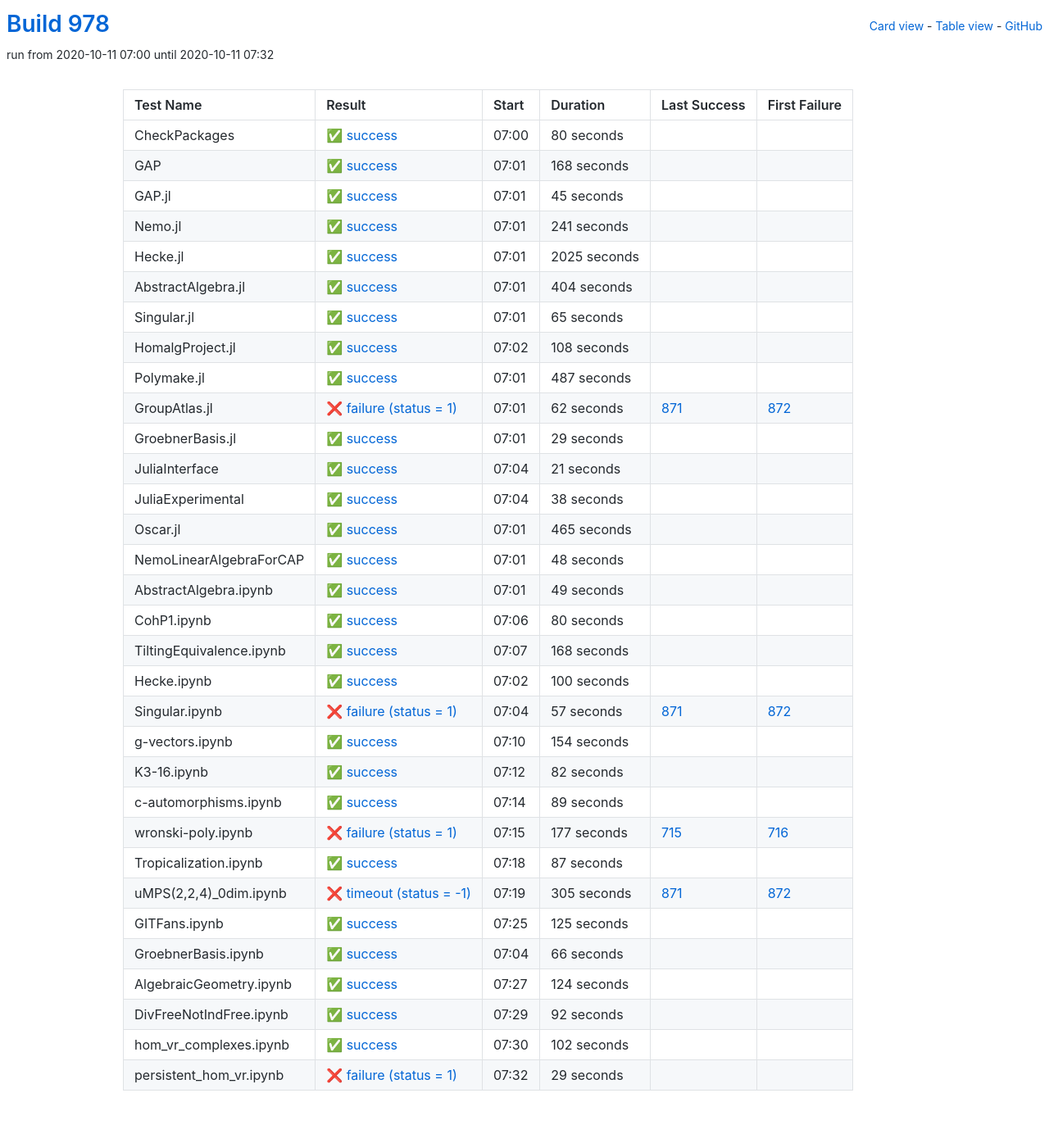
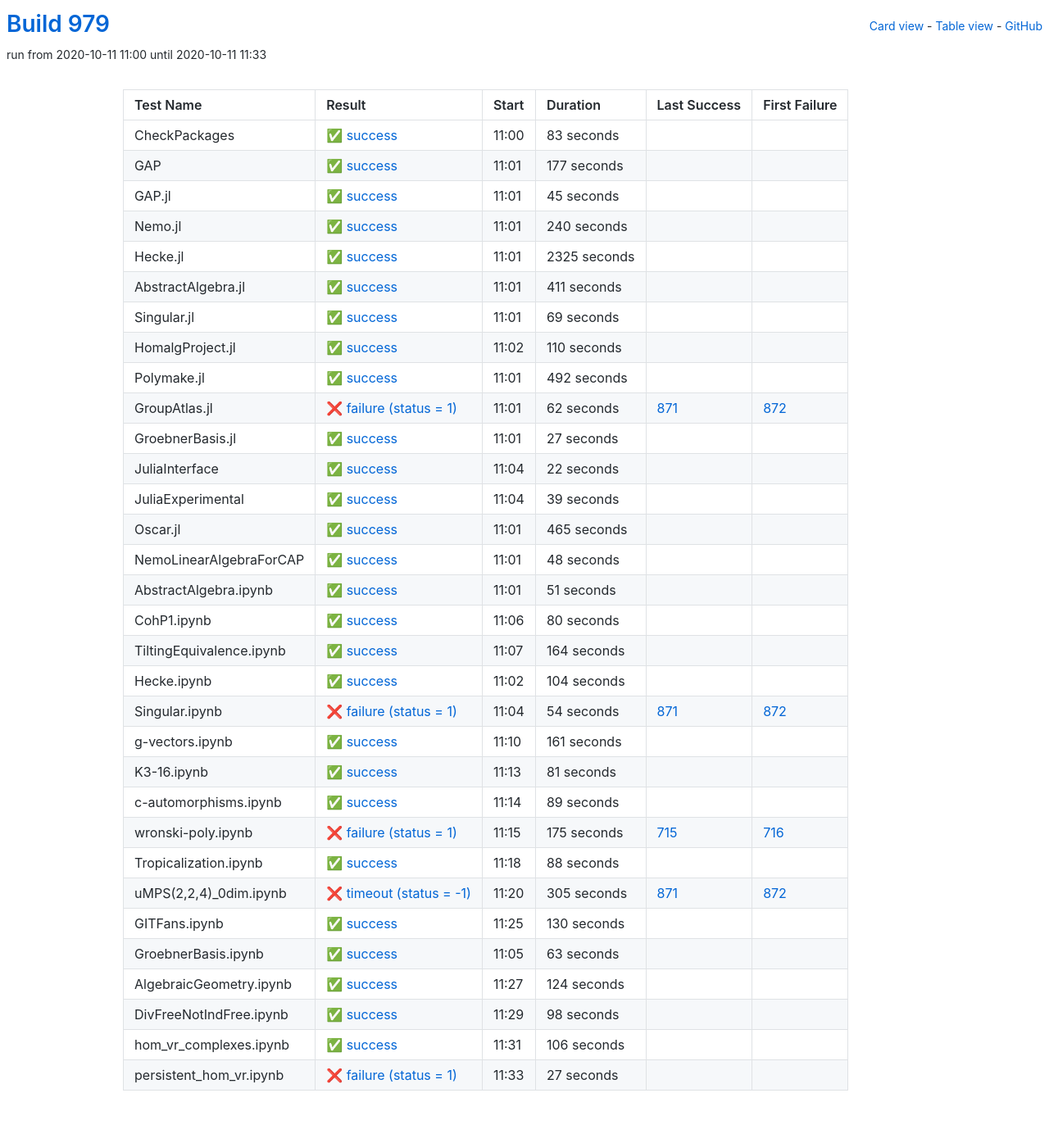
Before and after one commit to oscar-system/oscar-ci-status-stable, a Jekyll site: the page built from table.html, in a window 1280 px wide. Shown: the whole page at 82% size. Built offline with Jekyll 4.4.1, drawn with Linux system fonts in a browser that asks for light colours.

Commit message:
Build #979

```diff
--- a/_data/ci.yml
+++ b/_data/ci.yml
@@ -1,6 +1,6 @@
 ---
-build: 978
-build_url: https://oscarci.mathematik.uni-kl.de/job/oscar-stable/978/
+build: 979
+build_url: https://oscarci.mathematik.uni-kl.de/job/oscar-stable/979/
 job: oscar-stable
 organization: oscar-system
 repo: oscar-ci-status-stable
@@ -8,32 +8,32 @@ repourl: https://github.com/oscar-system/oscar-ci-status-stable
 tests:
 - name: CheckPackages
   id: checkpackages
-  log: https://oscarci.mathematik.uni-kl.de/job/oscar-stable/978/artifact/logs/build-978/CheckPackages.log
-  start: 2020-10-11 07:00
+  log: https://oscarci.mathematik.uni-kl.de/job/oscar-stable/979/artifact/logs/build-979/CheckPackages.log
+  start: 2020-10-11 11:00
   success: true
   exitcode: 0
   status: success
-  duration: 80
+  duration: 83
   last_success: false
   last_success_url:
   first_failure: false
   first_failure_url:
 - name: GAP
   id: gap
-  log: https://oscarci.mathematik.uni-kl.de/job/oscar-stable/978/artifact/logs/build-978/GAP.log
-  start: 2020-10-11 07:01
+  log: https://oscarci.mathematik.uni-kl.de/job/oscar-stable/979/artifact/logs/build-979/GAP.log
+  start: 2020-10-11 11:01
   success: true
   exitcode: 0
   status: success
-  duration: 168
+  duration: 177
   last_success: false
   last_success_url:
   first_failure: false
   first_failure_url:
 - name: GAP.jl
   id: gap-jl
-  log: https://oscarci.mathematik.uni-kl.de/job/oscar-stable/978/artifact/logs/build-978/GAP.jl.log
-  start: 2020-10-11 07:01
+  log: https://oscarci.mathematik.uni-kl.de/job/oscar-stable/979/artifact/logs/build-979/GAP.jl.log
+  start: 2020-10-11 11:01
   success: true
   exitcode: 0
   status: success
@@ -44,80 +44,80 @@ tests:
   first_failure_url:
 - name: Nemo.jl
   id: nemo-jl
-  log: https://oscarci.mathematik.uni-kl.de/job/oscar-stable/978/artifact/logs/build-978/Nemo.jl.log
-  start: 2020-10-11 07:01
+  log: https://oscarci.mathematik.uni-kl.de/job/oscar-stable/979/artifact/logs/build-979/Nemo.jl.log
+  start: 2020-10-11 11:01
   success: true
   exitcode: 0
   status: success
-  duration: 241
+  duration: 240
   last_success: false
   last_success_url:
   first_failure: false
   first_failure_url:
 - name: Hecke.jl
   id: hecke-jl
-  log: https://oscarci.mathematik.uni-kl.de/job/oscar-stable/978/artifact/logs/build-978/Hecke.jl.log
-  start: 2020-10-11 07:01
+  log: https://oscarci.mathematik.uni-kl.de/job/oscar-stable/979/artifact/logs/build-979/Hecke.jl.log
+  start: 2020-10-11 11:01
   success: true
   exitcode: 0
   status: success
-  duration: 2025
+  duration: 2325
   last_success: false
   last_success_url:
   first_failure: false
   first_failure_url:
 - name: AbstractAlgebra.jl
   id: abstractalgebra-jl
-  log: https://oscarci.mathematik.uni-kl.de/job/oscar-stable/978/artifact/logs/build-978/AbstractAlgebra.jl.log
-  start: 2020-10-11 07:01
+  log: https://oscarci.mathematik.uni-kl.de/job/oscar-stable/979/artifact/logs/build-979/AbstractAlgebra.jl.log
+  start: 2020-10-11 11:01
   success: true
   exitcode: 0
   status: success
-  duration: 404
+  duration: 411
   last_success: false
   last_success_url:
   first_failure: false
   first_failure_url:
 - name: Singular.jl
   id: singular-jl
-  log: https://oscarci.mathematik.uni-kl.de/job/oscar-stable/978/artifact/logs/build-978/Singular.jl.log
-  start: 2020-10-11 07:01
+  log: https://oscarci.mathematik.uni-kl.de/job/oscar-stable/979/artifact/logs/build-979/Singular.jl.log
+  start: 2020-10-11 11:01
   success: true
   exitcode: 0
   status: success
-  duration: 65
+  duration: 69
   last_success: false
   last_success_url:
   first_failure: false
   first_failure_url:
 - name: HomalgProject.jl
   id: homalgproject-jl
-  log: https://oscarci.mathematik.uni-kl.de/job/oscar-stable/978/artifact/logs/build-978/HomalgProject.jl.log
-  start: 2020-10-11 07:02
+  log: https://oscarci.mathematik.uni-kl.de/job/oscar-stable/979/artifact/logs/build-979/HomalgProject.jl.log
+  start: 2020-10-11 11:02
   success: true
   exitcode: 0
   status: success
-  duration: 108
+  duration: 110
   last_success: false
   last_success_url:
   first_failure: false
   first_failure_url:
 - name: Polymake.jl
   id: polymake-jl
-  log: https://oscarci.mathematik.uni-kl.de/job/oscar-stable/978/artifact/logs/build-978/Polymake.jl.log
-  start: 2020-10-11 07:01
+  log: https://oscarci.mathematik.uni-kl.de/job/oscar-stable/979/artifact/logs/build-979/Polymake.jl.log
+  start: 2020-10-11 11:01
   success: true
   exitcode: 0
   status: success
-  duration: 487
+  duration: 492
   last_success: false
   last_success_url:
   first_failure: false
   first_failure_url:
 - name: GroupAtlas.jl
   id: groupatlas-jl
-  log: https://oscarci.mathematik.uni-kl.de/job/oscar-stable/978/artifact/logs/build-978/GroupAtlas.jl.log
-  start: 2020-10-11 07:01
+  log: https://oscarci.mathematik.uni-kl.de/job/oscar-stable/979/artifact/logs/build-979/GroupAtlas.jl.log
+  start: 2020-10-11 11:01
   success: false
   exitcode: 1
   status: failure
@@ -128,44 +128,44 @@ tests:
   first_failure_url: https://oscarci.mathematik.uni-kl.de/job/oscar-stable/872/
 - name: GroebnerBasis.jl
   id: groebnerbasis-jl
-  log: https://oscarci.mathematik.uni-kl.de/job/oscar-stable/978/artifact/logs/build-978/GroebnerBasis.jl.log
-  start: 2020-10-11 07:01
+  log: https://oscarci.mathematik.uni-kl.de/job/oscar-stable/979/artifact/logs/build-979/GroebnerBasis.jl.log
+  start: 2020-10-11 11:01
   success: true
   exitcode: 0
   status: success
-  duration: 29
+  duration: 27
   last_success: false
   last_success_url:
   first_failure: false
   first_failure_url:
 - name: JuliaInterface
   id: juliainterface
-  log: https://oscarci.mathematik.uni-kl.de/job/oscar-stable/978/artifact/logs/build-978/JuliaInterface.log
-  start: 2020-10-11 07:04
+  log: https://oscarci.mathematik.uni-kl.de/job/oscar-stable/979/artifact/logs/build-979/JuliaInterface.log
+  start: 2020-10-11 11:04
   success: true
   exitcode: 0
   status: success
-  duration: 21
+  duration: 22
   last_success: false
   last_success_url:
   first_failure: false
   first_failure_url:
 - name: JuliaExperimental
   id: juliaexperimental
-  log: https://oscarci.mathematik.uni-kl.de/job/oscar-stable/978/artifact/logs/build-978/JuliaExperimental.log
-  start: 2020-10-11 07:04
+  log: https://oscarci.mathematik.uni-kl.de/job/oscar-stable/979/artifact/logs/build-979/JuliaExperimental.log
+  start: 2020-10-11 11:04
   success: true
   exitcode: 0
   status: success
-  duration: 38
+  duration: 39
   last_success: false
   last_success_url:
   first_failure: false
   first_failure_url:
 - name: Oscar.jl
   id: oscar-jl
-  log: https://oscarci.mathematik.uni-kl.de/job/oscar-stable/978/artifact/logs/build-978/Oscar.jl.log
-  start: 2020-10-11 07:01
+  log: https://oscarci.mathematik.uni-kl.de/job/oscar-stable/979/artifact/logs/build-979/Oscar.jl.log
+  start: 2020-10-11 11:01
   success: true
   exitcode: 0
   status: success
@@ -176,8 +176,8 @@ tests:
   first_failure_url:
 - name: NemoLinearAlgebraForCAP
   id: nemolinearalgebraforcap
-  log: https://oscarci.mathematik.uni-kl.de/job/oscar-stable/978/artifact/logs/build-978/NemoLinearAlgebraForCAP.log
-  start: 2020-10-11 07:01
+  log: https://oscarci.mathematik.uni-kl.de/job/oscar-stable/979/artifact/logs/build-979/NemoLinearAlgebraForCAP.log
+  start: 2020-10-11 11:01
   success: true
   exitcode: 0
   status: success
@@ -188,20 +188,20 @@ tests:
   first_failure_url:
 - name: AbstractAlgebra.ipynb
   id: abstractalgebra-ipynb
-  log: https://oscarci.mathematik.uni-kl.de/job/oscar-stable/978/artifact/logs/build-978/AbstractAlgebra.ipynb.log
-  start: 2020-10-11 07:01
+  log: https://oscarci.mathematik.uni-kl.de/job/oscar-stable/979/artifact/logs/build-979/AbstractAlgebra.ipynb.log
+  start: 2020-10-11 11:01
   success: true
   exitcode: 0
   status: success
-  duration: 49
+  duration: 51
   last_success: false
   last_success_url:
   first_failure: false
   first_failure_url:
 - name: CohP1.ipynb
   id: cohp1-ipynb
-  log: https://oscarci.mathematik.uni-kl.de/job/oscar-stable/978/artifact/logs/build-978/CohP1.ipynb.log
-  start: 2020-10-11 07:06
+  log: https://oscarci.mathematik.uni-kl.de/job/oscar-stable/979/artifact/logs/build-979/CohP1.ipynb.log
+  start: 2020-10-11 11:06
   success: true
   exitcode: 0
   status: success
@@ -212,68 +212,68 @@ tests:
   first_failure_url:
 - name: TiltingEquivalence.ipynb
   id: tiltingequivalence-ipynb
-  log: https://oscarci.mathematik.uni-kl.de/job/oscar-stable/978/artifact/logs/build-978/TiltingEquivalence.ipynb.log
-  start: 2020-10-11 07:07
+  log: https://oscarci.mathematik.uni-kl.de/job/oscar-stable/979/artifact/logs/build-979/TiltingEquivalence.ipynb.log
+  start: 2020-10-11 11:07
   success: true
   exitcode: 0
   status: success
-  duration: 168
+  duration: 164
   last_success: false
   last_success_url:
   first_failure: false
   first_failure_url:
 - name: Hecke.ipynb
   id: hecke-ipynb
-  log: https://oscarci.mathematik.uni-kl.de/job/oscar-stable/978/artifact/logs/build-978/Hecke.ipynb.log
-  start: 2020-10-11 07:02
+  log: https://oscarci.mathematik.uni-kl.de/job/oscar-stable/979/artifact/logs/build-979/Hecke.ipynb.log
+  start: 2020-10-11 11:02
   success: true
   exitcode: 0
   status: success
-  duration: 100
+  duration: 104
   last_success: false
   last_success_url:
   first_failure: false
   first_failure_url:
 - name: Singular.ipynb
   id: singular-ipynb
-  log: https://oscarci.mathematik.uni-kl.de/job/oscar-stable/978/artifact/logs/build-978/Singular.ipynb.log
-  start: 2020-10-11 07:04
+  log: https://oscarci.mathematik.uni-kl.de/job/oscar-stable/979/artifact/logs/build-979/Singular.ipynb.log
+  start: 2020-10-11 11:04
   success: false
   exitcode: 1
   status: failure
-  duration: 57
+  duration: 54
   last_success: 871
   last_success_url: https://oscarci.mathematik.uni-kl.de/job/oscar-stable/871/
   first_failure: 872
   first_failure_url: https://oscarci.mathematik.uni-kl.de/job/oscar-stable/872/
 - name: g-vectors.ipynb
   id: g-vectors-ipynb
-  log: https://oscarci.mathematik.uni-kl.de/job/oscar-stable/978/artifact/logs/build-978/g-vectors.ipynb.log
-  start: 2020-10-11 07:10
+  log: https://oscarci.mathematik.uni-kl.de/job/oscar-stable/979/artifact/logs/build-979/g-vectors.ipynb.log
+  start: 2020-10-11 11:10
   success: true
   exitcode: 0
   status: success
-  duration: 154
+  duration: 161
   last_success: false
   last_success_url:
   first_failure: false
   first_failure_url:
 - name: K3-16.ipynb
   id: k3-16-ipynb
-  log: https://oscarci.mathematik.uni-kl.de/job/oscar-stable/978/artifact/logs/build-978/K3-16.ipynb.log
-  start: 2020-10-11 07:12
+  log: https://oscarci.mathematik.uni-kl.de/job/oscar-stable/979/artifact/logs/build-979/K3-16.ipynb.log
+  start: 2020-10-11 11:13
   success: true
   exitcode: 0
   status: success
-  duration: 82
+  duration: 81
   last_success: false
   last_success_url:
   first_failure: false
   first_failure_url:
 - name: c-automorphisms.ipynb
   id: c-automorphisms-ipynb
-  log: https://oscarci.mathematik.uni-kl.de/job/oscar-stable/978/artifact/logs/build-978/c-automorphisms.ipynb.log
-  start: 2020-10-11 07:14
+  log: https://oscarci.mathematik.uni-kl.de/job/oscar-stable/979/artifact/logs/build-979/c-automorphisms.ipynb.log
+  start: 2020-10-11 11:14
   success: true
   exitcode: 0
   status: success
@@ -284,32 +284,32 @@ tests:
   first_failure_url:
 - name: wronski-poly.ipynb
   id: wronski-poly-ipynb
-  log: https://oscarci.mathematik.uni-kl.de/job/oscar-stable/978/artifact/logs/build-978/wronski-poly.ipynb.log
-  start: 2020-10-11 07:15
+  log: https://oscarci.mathematik.uni-kl.de/job/oscar-stable/979/artifact/logs/build-979/wronski-poly.ipynb.log
+  start: 2020-10-11 11:15
   success: false
   exitcode: 1
   status: failure
-  duration: 177
+  duration: 175
   last_success: 715
   last_success_url: https://oscarci.mathematik.uni-kl.de/job/oscar-stable/715/
   first_failure: 716
   first_failure_url: https://oscarci.mathematik.uni-kl.de/job/oscar-stable/716/
 - name: Tropicalization.ipynb
   id: tropicalization-ipynb
-  log: https://oscarci.mathematik.uni-kl.de/job/oscar-stable/978/artifact/logs/build-978/Tropicalization.ipynb.log
-  start: 2020-10-11 07:18
+  log: https://oscarci.mathematik.uni-kl.de/job/oscar-stable/979/artifact/logs/build-979/Tropicalization.ipynb.log
+  start: 2020-10-11 11:18
   success: true
   exitcode: 0
   status: success
-  duration: 87
+  duration: 88
   last_success: false
   last_success_url:
   first_failure: false
   first_failure_url:
 - name: uMPS(2,2,4)_0dim.ipynb
   id: umps-2-2-4-0dim-ipynb
-  log: https://oscarci.mathematik.uni-kl.de/job/oscar-stable/978/artifact/logs/build-978/uMPS-2-2-4-_0dim.ipynb.log
-  start: 2020-10-11 07:19
+  log: https://oscarci.mathematik.uni-kl.de/job/oscar-stable/979/artifact/logs/build-979/uMPS-2-2-4-_0dim.ipynb.log
+  start: 2020-10-11 11:20
   success: false
   exitcode: -1
   status: timeout
@@ -320,32 +320,32 @@ tests:
   first_failure_url: https://oscarci.mathematik.uni-kl.de/job/oscar-stable/872/
 - name: GITFans.ipynb
   id: gitfans-ipynb
-  log: https://oscarci.mathematik.uni-kl.de/job/oscar-stable/978/artifact/logs/build-978/GITFans.ipynb.log
-  start: 2020-10-11 07:25
+  log: https://oscarci.mathematik.uni-kl.de/job/oscar-stable/979/artifact/logs/build-979/GITFans.ipynb.log
+  start: 2020-10-11 11:25
   success: true
   exitcode: 0
   status: success
-  duration: 125
+  duration: 130
   last_success: false
   last_success_url:
   first_failure: false
   first_failure_url:
 - name: GroebnerBasis.ipynb
   id: groebnerbasis-ipynb
-  log: https://oscarci.mathematik.uni-kl.de/job/oscar-stable/978/artifact/logs/build-978/GroebnerBasis.ipynb.log
-  start: 2020-10-11 07:04
+  log: https://oscarci.mathematik.uni-kl.de/job/oscar-stable/979/artifact/logs/build-979/GroebnerBasis.ipynb.log
+  start: 2020-10-11 11:05
   success: true
   exitcode: 0
   status: success
-  duration: 66
+  duration: 63
   last_success: false
   last_success_url:
   first_failure: false
   first_failure_url:
 - name: AlgebraicGeometry.ipynb
   id: algebraicgeometry-ipynb
-  log: https://oscarci.mathematik.uni-kl.de/job/oscar-stable/978/artifact/logs/build-978/AlgebraicGeometry.ipynb.log
-  start: 2020-10-11 07:27
+  log: https://oscarci.mathematik.uni-kl.de/job/oscar-stable/979/artifact/logs/build-979/AlgebraicGeometry.ipynb.log
+  start: 2020-10-11 11:27
   success: true
   exitcode: 0
   status: success
@@ -356,36 +356,36 @@ tests:
   first_failure_url:
 - name: DivFreeNotIndFree.ipynb
   id: divfreenotindfree-ipynb
-  log: https://oscarci.mathematik.uni-kl.de/job/oscar-stable/978/artifact/logs/build-978/DivFreeNotIndFree.ipynb.log
-  start: 2020-10-11 07:29
+  log: https://oscarci.mathematik.uni-kl.de/job/oscar-stable/979/artifact/logs/build-979/DivFreeNotIndFree.ipynb.log
+  start: 2020-10-11 11:29
   success: true
   exitcode: 0
   status: success
-  duration: 92
+  duration: 98
   last_success: false
   last_success_url:
   first_failure: false
   first_failure_url:
 - name: hom_vr_complexes.ipynb
   id: hom-vr-complexes-ipynb
-  log: https://oscarci.mathematik.uni-kl.de/job/oscar-stable/978/artifact/logs/build-978/hom_vr_complexes.ipynb.log
-  start: 2020-10-11 07:30
+  log: https://oscarci.mathematik.uni-kl.de/job/oscar-stable/979/artifact/logs/build-979/hom_vr_complexes.ipynb.log
+  start: 2020-10-11 11:31
   success: true
   exitcode: 0
   status: success
-  duration: 102
+  duration: 106
   last_success: false
   last_success_url:
   first_failure: false
   first_failure_url:
 - name: persistent_hom_vr.ipynb
   id: persistent-hom-vr-ipynb
-  log: https://oscarci.mathematik.uni-kl.de/job/oscar-stable/978/artifact/logs/build-978/persistent_hom_vr.ipynb.log
-  start: 2020-10-11 07:32
+  log: https://oscarci.mathematik.uni-kl.de/job/oscar-stable/979/artifact/logs/build-979/persistent_hom_vr.ipynb.log
+  start: 2020-10-11 11:33
   success: false
   exitcode: 1
   status: failure
-  duration: 29
+  duration: 27
   last_success: false
   last_success_url:
   first_failure: false
```
Also changed, not shown: README.md.
